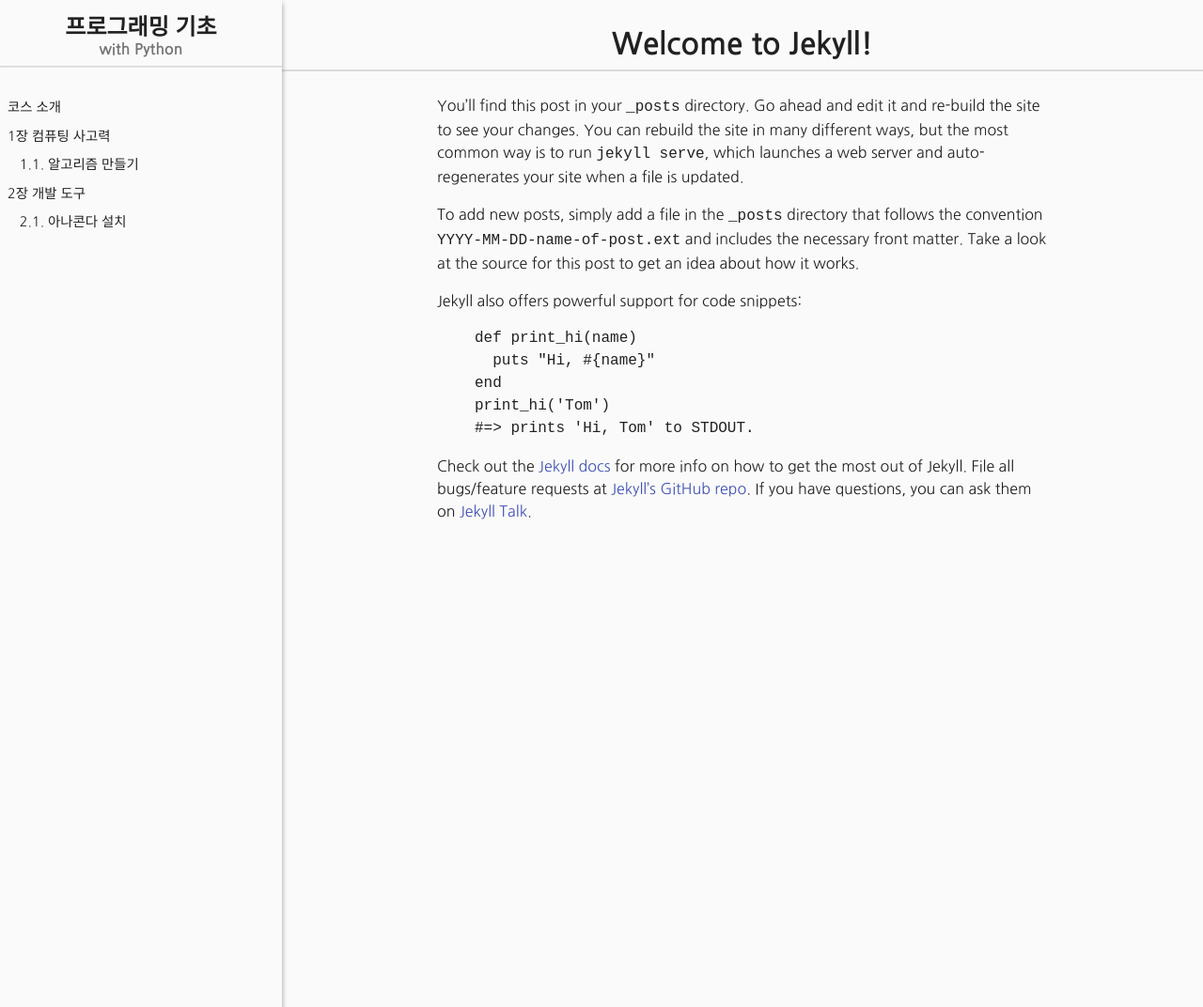
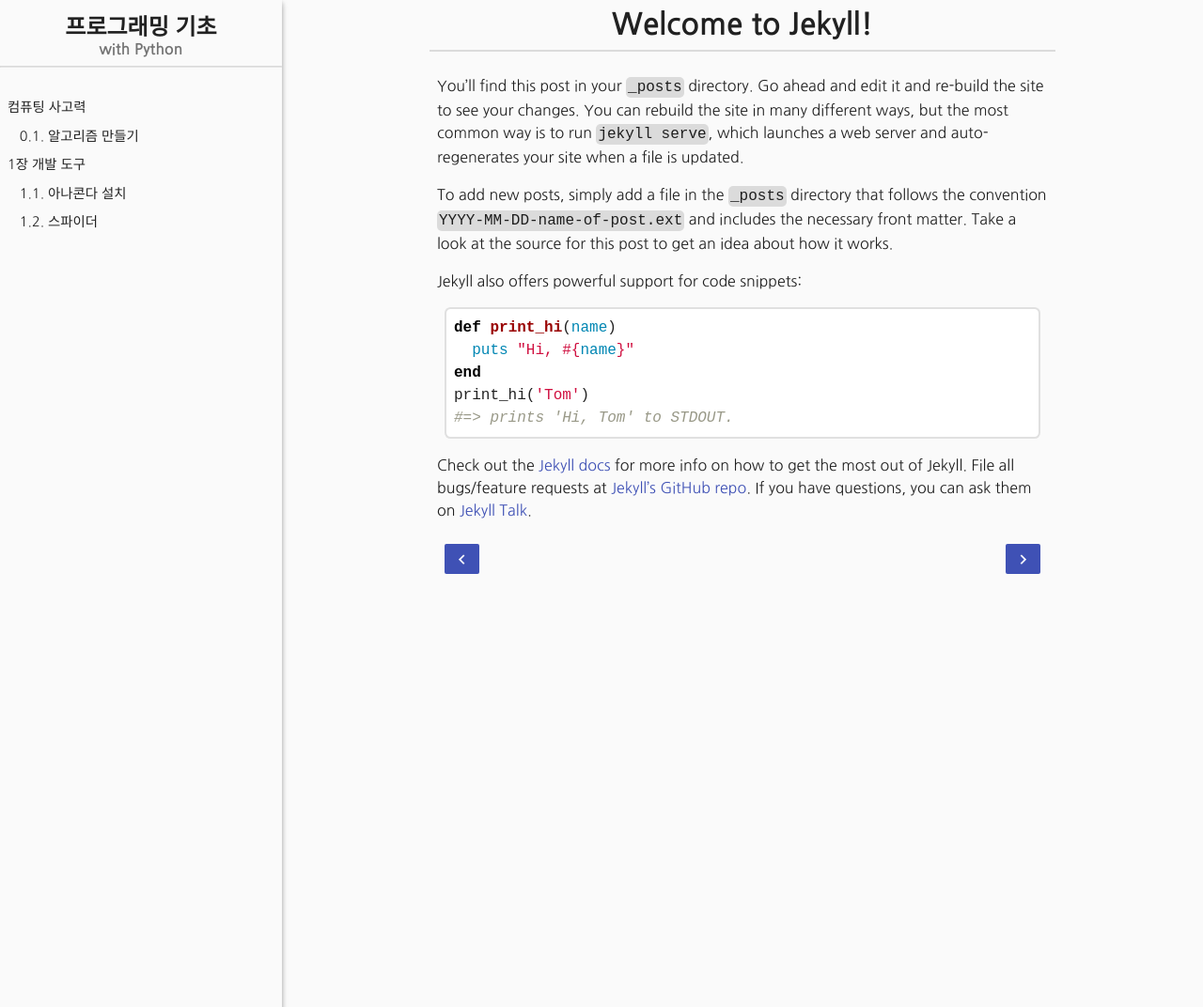
Before and after one commit to soma0sd/introduction-to-programing-with-python, a Jekyll site: the page built from _posts/2018-05-01-welcome-to-jekyll.markdown, in a window 1280 px wide. Shown: the whole page at 94% size. Built offline with Jekyll 4.4.1, drawn with Linux system fonts in a browser that asks for light colours; nearby versions of some CDN libraries; some web fonts are replaced.

Commit message:
new componets & new contents

```diff
--- a/_data/toc.yml
+++ b/_data/toc.yml
@@ -8,6 +8,7 @@
 - chapter: 개발 도구|environment
   sub:
     - 아나콘다 설치|anaconda-install
+    - 스파이더|spyder
 #
 # - chapter: 데이터를 임시로 담아두기|variables
 #   sub:
--- a/_layouts/book.html
+++ b/_layouts/book.html
@@ -8,6 +8,8 @@
   <link rel="shortcut icon" href="{{site.url}}{{site.baseurl}}favicon.ico">
   <link rel="stylesheet" href="{{site.url}}{{site.baseurl}}css/normalize.css">
   <link rel="stylesheet" href="{{site.url}}{{site.baseurl}}css/jquery.scrollbar.css">
+  <link rel="stylesheet" href="{{site.url}}{{site.baseurl}}css/github.css">
+  <link rel="stylesheet" href="https://cdnjs.cloudflare.com/ajax/libs/KaTeX/0.9.0/katex.min.css" />
   <link rel="stylesheet" href="{{site.url}}{{site.baseurl}}css/styles.css">
   <script async src="//pagead2.googlesyndication.com/pagead/js/adsbygoogle.js"></script>
   <script>
@@ -16,7 +18,7 @@
             enable_page_level_ads: true
        });
   </script>
-</head>
+  </head>
 
 <body>
   <div id="nav-open-btn" class="shadow-dp-2">
@@ -35,12 +37,12 @@
     <ol id="toc-wrap" class="scrollbar-inner">
       {% for ch in site.data.toc %}
         {% assign churls = ch.chapter | split: '|' %}
-        <li><a class="toc-item-{%increment ixtoc%}" href="{{site.url}}{{site.baseurl}}{{site.chapterurl}}{{churls[1]|strip}}/">{{churls[0]}}</a></li>
         {% if ch.sub %}
+        <li><a toc-number="{%increment ixtoc%}" href="{{site.url}}{{site.baseurl}}{{site.chapterurl}}{{churls[1]|strip}}/">{{churls[0]}}</a></li>
         <ol>
           {% for sub in ch.sub %}
             {% assign suburls = sub | split: '|' %}
-            <li><a class="toc-item-{%increment ixtoc%}" href="{{site.url}}{{site.baseurl}}{{site.chapterurl}}{{churls[1]|strip}}/{{suburls[1]|strip}}/">{{suburls[0]}}</a></li>
+            <li><a toc-number="{%increment ixtoc%}" href="{{site.url}}{{site.baseurl}}{{site.chapterurl}}{{churls[1]|strip}}/{{suburls[1]|strip}}/">{{suburls[0]}}</a></li>
           {% endfor %}
         </ol>
         {% endif %}
@@ -53,6 +55,10 @@
     <h1 id="doc-title">{%if page.title%}{{page.title}}{%endif%}</h1>
     <div id="doc-wrap">
       {{content}}
+      <div class="row">
+        <a class="btn doc before left"><i class="material-icons">keyboard_arrow_left</i><span></span></a>
+        <a class="btn doc next right"><span></span><i class="material-icons">keyboard_arrow_right</i></a>
+      </div>
     </div>
     <footer>
       <div class="desc">
@@ -63,5 +69,7 @@
 </body>
 <script src="{{site.url}}{{site.baseurl}}js/jquery-3.3.1.min.js"></script>
 <script src="{{site.url}}{{site.baseurl}}js/jquery.scrollbar.min.js"></script>
+<script src="https://cdnjs.cloudflare.com/ajax/libs/KaTeX/0.9.0/katex.min.js"></script>
+<script src="https://cdnjs.cloudflare.com/ajax/libs/KaTeX/0.9.0/contrib/mathtex-script-type.min.js"></script>
 <script src="{{site.url}}{{site.baseurl}}js/functions.js"></script>
 </html>
--- /dev/null
+++ b/css/github.css
@@ -0,0 +1,61 @@
+.highlight .hll { background-color: #ffffcc }
+.highlight .c { color: #999988; font-style: italic } /* Comment */
+.highlight .err { color: #a61717; background-color: #e3d2d2 } /* Error */
+.highlight .k { color: #000000; font-weight: bold } /* Keyword */
+.highlight .o { color: #000000; font-weight: bold } /* Operator */
+.highlight .cm { color: #999988; font-style: italic } /* Comment.Multiline */
+.highlight .cp { color: #999999; font-weight: bold; font-style: italic } /* Comment.Preproc */
+.highlight .c1 { color: #999988; font-style: italic } /* Comment.Single */
+.highlight .cs { color: #999999; font-weight: bold; font-style: italic } /* Comment.Special */
+.highlight .gd { color: #000000; background-color: #ffdddd } /* Generic.Deleted */
+.highlight .ge { color: #000000; font-style: italic } /* Generic.Emph */
+.highlight .gr { color: #aa0000 } /* Generic.Error */
+.highlight .gh { color: #999999 } /* Generic.Heading */
+.highlight .gi { color: #000000; background-color: #ddffdd } /* Generic.Inserted */
+.highlight .go { color: #888888 } /* Generic.Output */
+.highlight .gp { color: #555555 } /* Generic.Prompt */
+.highlight .gs { font-weight: bold } /* Generic.Strong */
+.highlight .gu { color: #aaaaaa } /* Generic.Subheading */
+.highlight .gt { color: #aa0000 } /* Generic.Traceback */
+.highlight .kc { color: #000000; font-weight: bold } /* Keyword.Constant */
+.highlight .kd { color: #000000; font-weight: bold } /* Keyword.Declaration */
+.highlight .kn { color: #000000; font-weight: bold } /* Keyword.Namespace */
+.highlight .kp { color: #000000; font-weight: bold } /* Keyword.Pseudo */
+.highlight .kr { color: #000000; font-weight: bold } /* Keyword.Reserved */
+.highlight .kt { color: #445588; font-weight: bold } /* Keyword.Type */
+.highlight .m { color: #009999 } /* Literal.Number */
+.highlight .s { color: #d01040 } /* Literal.String */
+.highlight .na { color: #008080 } /* Name.Attribute */
+.highlight .nb { color: #0086B3 } /* Name.Builtin */
+.highlight .nc { color: #445588; font-weight: bold } /* Name.Class */
+.highlight .no { color: #008080 } /* Name.Constant */
+.highlight .nd { color: #3c5d5d; font-weight: bold } /* Name.Decorator */
+.highlight .ni { color: #800080 } /* Name.Entity */
+.highlight .ne { color: #990000; font-weight: bold } /* Name.Exception */
+.highlight .nf { color: #990000; font-weight: bold } /* Name.Function */
+.highlight .nl { color: #990000; font-weight: bold } /* Name.Label */
+.highlight .nn { color: #555555 } /* Name.Namespace */
+.highlight .nt { color: #000080 } /* Name.Tag */
+.highlight .nv { color: #008080 } /* Name.Variable */
+.highlight .ow { color: #000000; font-weight: bold } /* Operator.Word */
+.highlight .w { color: #bbbbbb } /* Text.Whitespace */
+.highlight .mf { color: #009999 } /* Literal.Number.Float */
+.highlight .mh { color: #009999 } /* Literal.Number.Hex */
+.highlight .mi { color: #009999 } /* Literal.Number.Integer */
+.highlight .mo { color: #009999 } /* Literal.Number.Oct */
+.highlight .sb { color: #d01040 } /* Literal.String.Backtick */
+.highlight .sc { color: #d01040 } /* Literal.String.Char */
+.highlight .sd { color: #d01040 } /* Literal.String.Doc */
+.highlight .s2 { color: #d01040 } /* Literal.String.Double */
+.highlight .se { color: #d01040 } /* Literal.String.Escape */
+.highlight .sh { color: #d01040 } /* Literal.String.Heredoc */
+.highlight .si { color: #d01040 } /* Literal.String.Interpol */
+.highlight .sx { color: #d01040 } /* Literal.String.Other */
+.highlight .sr { color: #009926 } /* Literal.String.Regex */
+.highlight .s1 { color: #d01040 } /* Literal.String.Single */
+.highlight .ss { color: #990073 } /* Literal.String.Symbol */
+.highlight .bp { color: #999999 } /* Name.Builtin.Pseudo */
+.highlight .vc { color: #008080 } /* Name.Variable.Class */
+.highlight .vg { color: #008080 } /* Name.Variable.Global */
+.highlight .vi { color: #008080 } /* Name.Variable.Instance */
+.highlight .il { color: #009999 } /* Literal.Number.Integer.Long */
--- a/css/styles.scss
+++ b/css/styles.scss
@@ -96,7 +96,59 @@ ol {
   @include media-min(s){padding-left: 2rem}
 }
 ul {background: url(arrow.gif) no-repeat 7px 7px transparent}
+table {
+  margin: .5rem 0;
+  width: 100%;
+  box-sizing: border-box;
+  thead,
+  tbody {
+    border-bottom: $color-dark-dividers-line 3px solid;
+    border-top: $color-dark-dividers-line 3px solid;
+  }
+}
+code.highlighter-rouge {
+  padding: 2px;
+  border-radius: 5px;
+  background-color: $color-dark-dividers-line;
+}
+figure.highlight {
+  margin: 1rem .5rem;
+  padding: .5rem;
+  border-radius: .4rem;
+  border: solid 2px $color-dark-dividers-line;
+  background-color: $color-element-secondary;
+}
+code .lineno {
+  user-select: none;
+  text-align: right;
+  font-weight: 600;
+  padding-right: 3px;
+  color: lighten($color-theme-primary, 0%);
+}
+.highlight {
+  tr {
+    background: repeating-linear-gradient(
+      0deg,
+      lighten($color-theme-primary, 45%),
+      lighten($color-theme-primary, 45%) 1.4rem,
+      lighten($color-theme-primary, 60%) 1.4rem,
+      lighten($color-theme-primary, 60%) 2.8rem,
+    );
+  }
+  td.code {
+    padding-left: 5px;
+    border-left: $color-dark-dividers-line 2px solid;
+  }
+  table {
+    border-spacing: 0;
+    -webkit-border-horizontal-spacing: 0;
+    -webkit-border-vertical-spacing: 0;
+  }
+}
+pre {margin: 0;}
 
+.left {float: left;}
+.right{float: right;}
 
 /*
 ███    ██  █████  ██    ██
@@ -170,6 +222,31 @@ nav {
   top: 0; bottom: 0; left: 0; right: 0;
   z-index: 10;
   @include media-min(m) {display: none;}
+}
+.btn.doc {
+  display: inline-block;
+  height: 1.5rem;
+  line-height: 1.5rem;
+  font-size: .7rem;
+  border-radius: 2px;
+  background-color: $color-theme-primary;
+  color: $color-light-primary-text;
+  margin: .5rem;
+  padding: 0 .5rem;
+  @include media-min(s) {
+    height: 2rem;
+    line-height: 2rem;
+    font-size: inherit;
+  }
+  i.material-icons {
+    vertical-align: middle;
+    font-size: 1.3rem;
+    line-height: 1.5rem;
+    @include media-min(s) {
+      line-height: 2rem;
+      font-size: 1.5;
+    }
+  }
 }
 
 /*
@@ -248,6 +325,8 @@ body {
 }
 
 #doc-title {
+  max-width: 650px;
+  margin: auto;
   border-bottom: $color-dark-dividers-line 2px solid;
   padding: .5rem;
   margin-bottom: 0;
--- a/js/functions.js
+++ b/js/functions.js
@@ -25,6 +25,8 @@ var $topBtn = $("#nav-top-btn");
 var $toc = $("#toc-wrap");
 var $articleWrap = $("#article-wrap");
 var $docWrap = $("#doc-wrap");
+
+var $nowDocLink = SelDocNow();
 
 /*
 ███████ ██    ██ ███    ██  ██████
@@ -114,11 +116,10 @@ setInterval(function(){
 ██ ██   ████ ██    ██
 */
 $document.ready(function(){
-  let $nowDoc = SelDocNow();
   let $nowToc = SelTocNow();
 
-  if ($nowDoc){
-    $("#doc-title").html($nowDoc.html());}
+  if ($nowDocLink){
+    $("#doc-title").html($nowDocLink.html());}
 
   if($window.width() < viewposrtMedium){
     hideSideNav(0);
@@ -134,5 +135,20 @@ $document.ready(function(){
   if ($articleWrap.scrollTop() > 0) {
     $topBtn.fadeIn("fast");}
   else {
-    $topBtn.fadeOut("fast");    }
+    $topBtn.fadeOut("fast");}
+
+  let $btnBefore = $(".btn.doc.before");
+  let $btnNext = $(".btn.doc.next");
+  let docNum = $nowDocLink.attr("toc-number");
+  let $docBeforeLink = $("[toc-number='"+(docNum - 1)+"']");
+  let $docNextLink   = $("[toc-number='"+(parseInt(docNum) +1 )+"']");
+  if (!$nowDocLink) {$btnBefore.hide(); $btnNext.hide();}
+  if ($docBeforeLink.html()){
+    $btnBefore.find("span").html($docBeforeLink.html());
+    $btnBefore.attr("href",$docBeforeLink.attr("href"));
+  } else {$(".btn.doc.before").hide();}
+  if ($docNextLink.html()){
+    $btnNext.find("span").html($docNextLink.html());
+    $btnNext.attr("href",$docNextLink.attr("href"));
+  } else {$(".btn.doc.next").hide();}
 });
```
Also changed, not shown: doc/environment/anaconda-install.md (+11 -2 lines), doc/environment/spyder.md (added, +20 -0 lines), doc/environment/spyder-01.png (added), doc/environment/spyder-02.png (added), doc/img/anaconda-navigator.png (added), doc/img/anaconda-prompt.png (added), doc/img/jupyter-notebook.png (added), doc/img/spyder.png (added).
